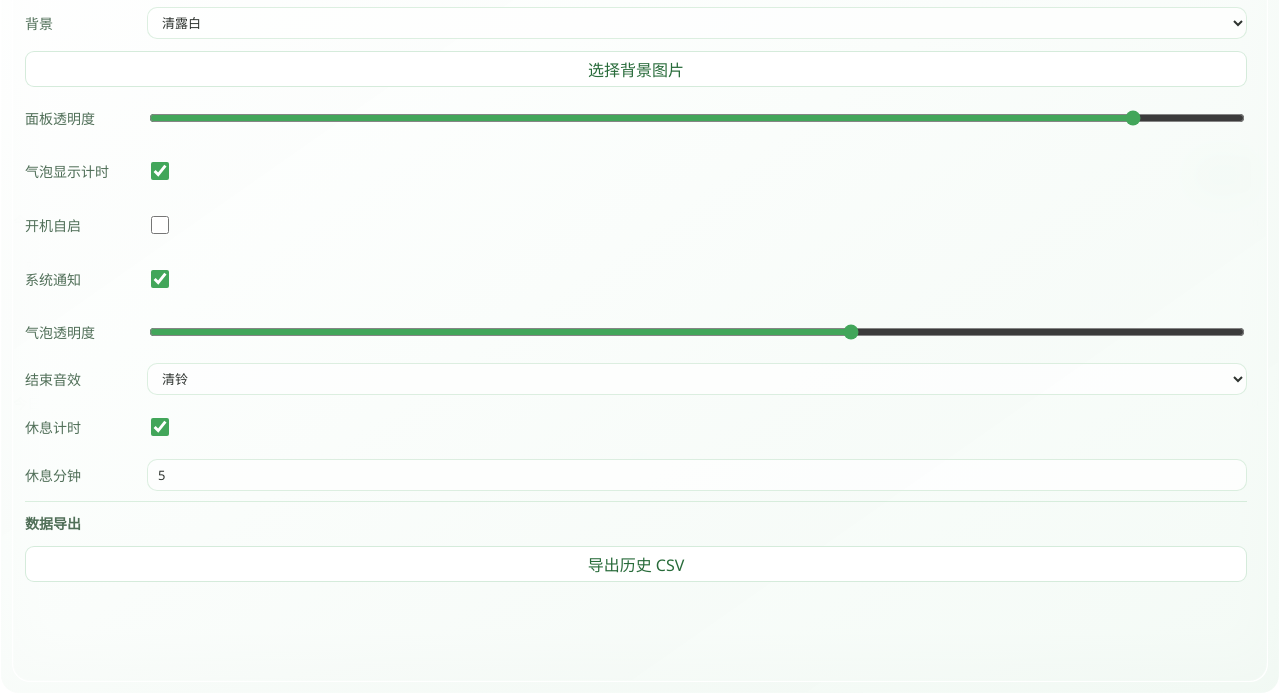
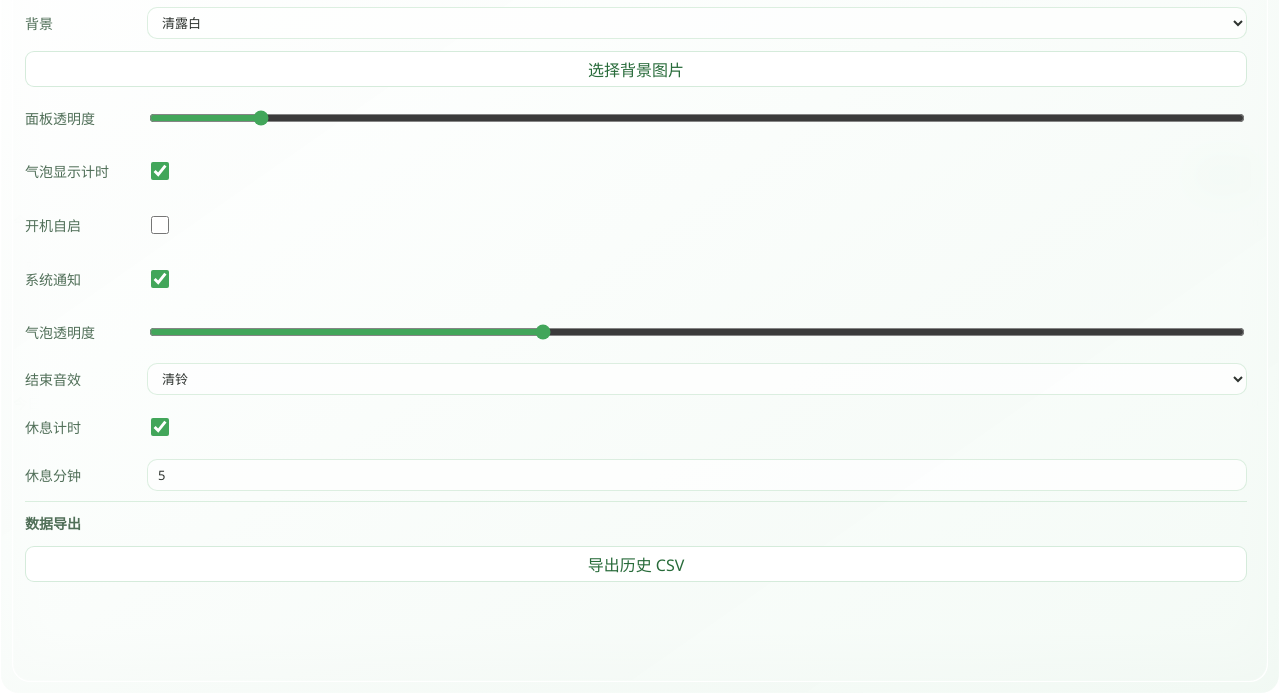
Before and after one commit to Xueyouing/QingPing, an Electron app: page index.html in a window 1280 px wide. Both pictures are taken after a click on the button 1241 px from the left and 31 px from the top of the page. Shown: the part 106-800 px from the top of the page. Drawn offline with Linux system fonts and the light colour scheme; no server answers.

Commit message:
Correct transparency slider semantics

```diff
--- a/app.js
+++ b/app.js
@@ -37,6 +37,8 @@ const REVIEW_COLORS = ["#42a65a", "#8e7ad8", "#3a9ab2", "#ffb74d", "#5ebd88", "#
 const DEFAULT_FOCUS_MINUTES = 45;
 const DEFAULT_FOCUS_SECONDS = DEFAULT_FOCUS_MINUTES * 60;
 const REST_SOUND_PRESETS = ["chime", "dew", "wind", "none"];
+const BUBBLE_OPACITY_RANGE = { min: 25, max: 95 };
+const PANEL_OPACITY_RANGE = { min: 35, max: 98 };
 const PLAN_STATUS = {
   active: "推进中",
   next: "下一步",
@@ -853,11 +855,11 @@ function renderView() {
 function renderSettings() {
   els.themeSelect.value = state.settings.theme;
   els.backgroundPreset.value = state.settings.backgroundMode === "image" ? "image" : state.settings.backgroundPreset;
-  els.panelOpacity.value = state.settings.panelOpacity;
+  els.panelOpacity.value = opacityToTransparency(state.settings.panelOpacity, PANEL_OPACITY_RANGE);
   els.showBubbleTimer.checked = Boolean(state.settings.showBubbleTimer);
   els.autoStart.checked = Boolean(state.settings.autoStart);
   els.systemNotify.checked = Boolean(state.settings.systemNotify);
-  els.bubbleOpacity.value = state.settings.bubbleOpacity;
+  els.bubbleOpacity.value = opacityToTransparency(state.settings.bubbleOpacity, BUBBLE_OPACITY_RANGE);
   els.restSound.value = state.settings.soundPreset;
   els.restTimerEnabled.checked = Boolean(state.settings.restTimerEnabled);
   els.restMinutes.value = state.settings.restMinutes;
@@ -1521,8 +1523,8 @@ function updateSettings() {
   state.settings.showBubbleTimer = els.showBubbleTimer.checked;
   state.settings.autoStart = els.autoStart.checked;
   state.settings.systemNotify = els.systemNotify.checked;
-  state.settings.bubbleOpacity = Number(els.bubbleOpacity.value);
-  state.settings.panelOpacity = Number(els.panelOpacity.value);
+  state.settings.bubbleOpacity = transparencyToOpacity(els.bubbleOpacity.value, BUBBLE_OPACITY_RANGE);
+  state.settings.panelOpacity = transparencyToOpacity(els.panelOpacity.value, PANEL_OPACITY_RANGE);
   state.settings.soundPreset = REST_SOUND_PRESETS.includes(els.restSound.value) ? els.restSound.value : "chime";
   state.settings.restTimerEnabled = els.restTimerEnabled.checked;
   state.settings.restMinutes = clamp(Number(els.restMinutes.value || 5), 1, 60);
@@ -1534,8 +1536,8 @@ function updateSettings() {
 
 function applySettings() {
   const theme = THEMES[state.settings.theme] || THEMES.green;
-  const alpha = clamp(state.settings.bubbleOpacity, 25, 95) / 100;
-  const panelAlpha = clamp(state.settings.panelOpacity, 35, 98) / 100;
+  const alpha = clamp(state.settings.bubbleOpacity, BUBBLE_OPACITY_RANGE.min, BUBBLE_OPACITY_RANGE.max) / 100;
+  const panelAlpha = clamp(state.settings.panelOpacity, PANEL_OPACITY_RANGE.min, PANEL_OPACITY_RANGE.max) / 100;
   document.documentElement.style.setProperty("--green", theme.green);
   document.documentElement.style.setProperty("--green-dark", theme.greenDark);
   document.documentElement.style.setProperty("--green-soft", theme.greenSoft);
@@ -1972,13 +1974,21 @@ function migrateSettings(settings = {}) {
     restTimerEnabled: settings.restTimerEnabled !== false,
     restMinutes: clamp(Number(settings.restMinutes || 5), 1, 60),
     reviewChartMode,
-    bubbleOpacity: clamp(Number(settings.bubbleOpacity || 70), 25, 95),
-    panelOpacity: clamp(Number(settings.panelOpacity || 92), 35, 98),
+    bubbleOpacity: clamp(Number(settings.bubbleOpacity || 70), BUBBLE_OPACITY_RANGE.min, BUBBLE_OPACITY_RANGE.max),
+    panelOpacity: clamp(Number(settings.panelOpacity || 92), PANEL_OPACITY_RANGE.min, PANEL_OPACITY_RANGE.max),
     backgroundMode: wantsImage && hasImage ? "image" : "preset",
     backgroundPreset: wantsImage && hasImage ? "image" : savedPreset,
     backgroundImagePath: settings.backgroundImagePath || "",
     panelBlur: clamp(Number(settings.panelBlur || 18), 8, 30)
   };
+}
+
+function opacityToTransparency(value, range) {
+  return 100 - clamp(Number(value || range.max), range.min, range.max);
+}
+
+function transparencyToOpacity(value, range) {
+  return clamp(100 - Number(value || 0), range.min, range.max);
 }
 
 function addKnownTag(tag) {
--- a/index.html
+++ b/index.html
@@ -241,11 +241,11 @@
         <label class="settings-row"><span>主题配色</span><select id="themeSelect"><option value="green">青萍绿</option><option value="blue">晨雾蓝</option><option value="violet">薄藤紫</option></select></label>
         <label class="settings-row"><span>背景</span><select id="backgroundPreset"><option value="dew">清露白</option><option value="violet">薄藤紫</option><option value="mist">晨雾蓝</option><option value="bamboo">竹影绿</option><option value="image">本地图片</option></select></label>
         <button class="secondary-button wide-button" id="chooseBackground" type="button">选择背景图片</button>
-        <label class="settings-row"><span>面板透明度</span><input id="panelOpacity" type="range" min="35" max="98" value="92"></label>
+        <label class="settings-row"><span>面板透明度</span><input id="panelOpacity" type="range" min="2" max="65" value="8"></label>
         <label class="settings-row"><span>气泡显示计时</span><input id="showBubbleTimer" type="checkbox" checked></label>
         <label class="settings-row"><span>开机自启</span><input id="autoStart" type="checkbox"></label>
         <label class="settings-row"><span>系统通知</span><input id="systemNotify" type="checkbox" checked></label>
-        <label class="settings-row"><span>气泡透明度</span><input id="bubbleOpacity" type="range" min="25" max="95" value="70"></label>
+        <label class="settings-row"><span>气泡透明度</span><input id="bubbleOpacity" type="range" min="5" max="75" value="30"></label>
         <label class="settings-row"><span>结束音效</span><select id="restSound"><option value="chime">清铃</option><option value="dew">水滴</option><option value="wind">微风</option><option value="none">静音</option></select></label>
         <label class="settings-row"><span>休息计时</span><input id="restTimerEnabled" type="checkbox" checked></label>
         <label class="settings-row"><span>休息分钟</span><input id="restMinutes" type="number" min="1" max="60" step="1" value="5"></label>
```
